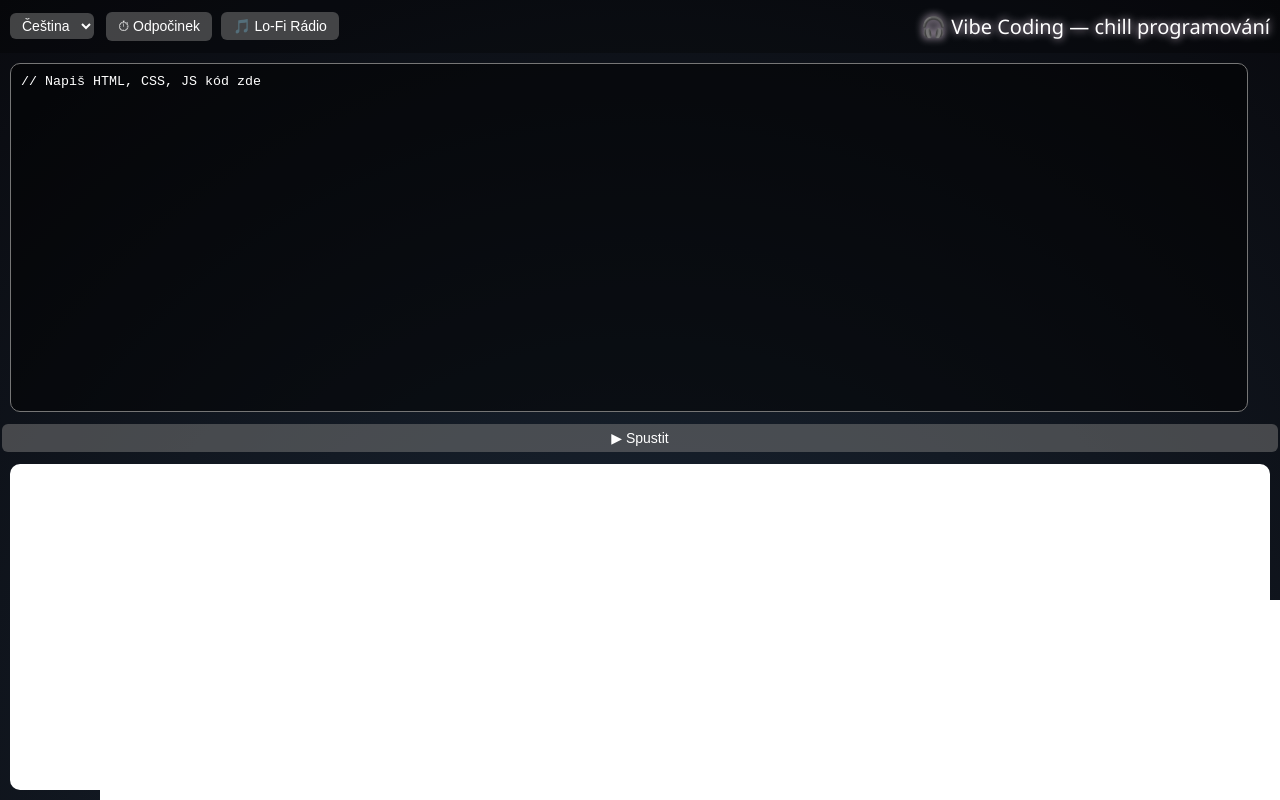
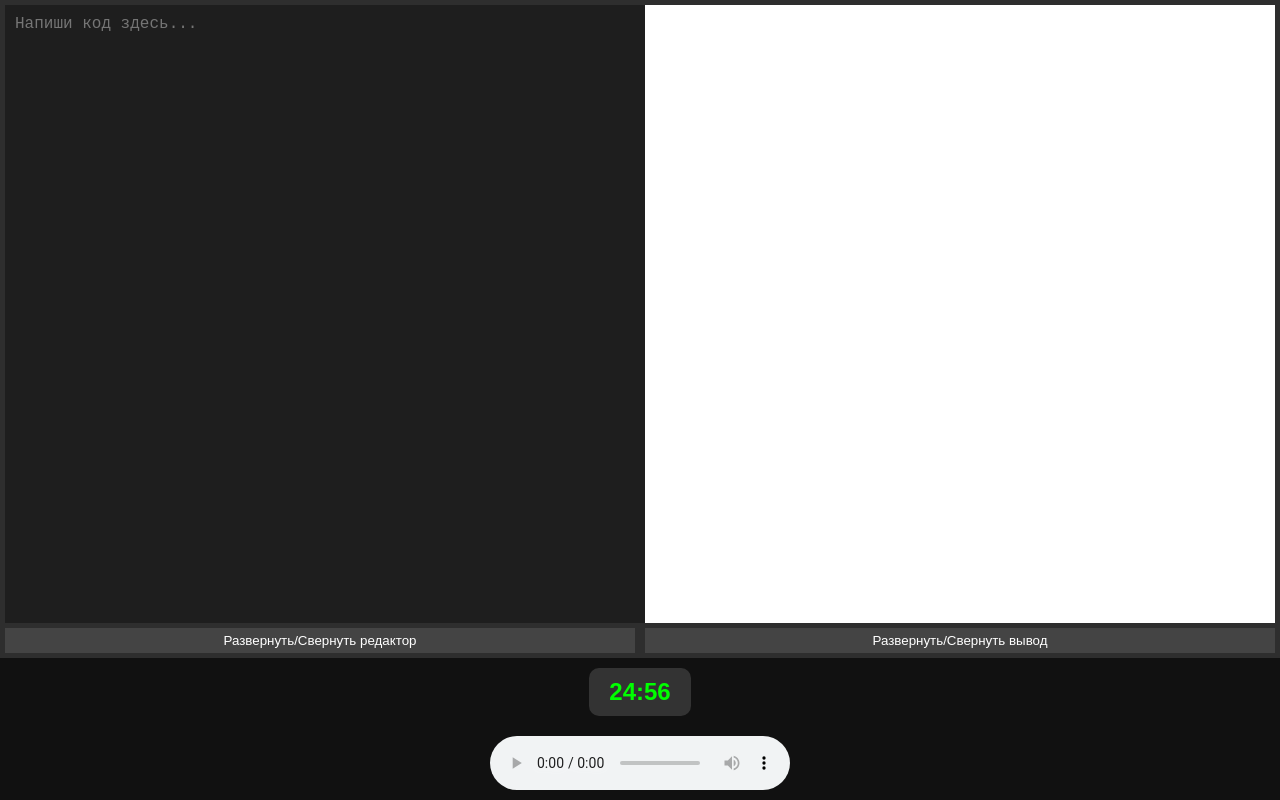
Before and after one commit to Ira4a/ZP, a plain HTML site: page index.html in a window 1280 px wide. Drawn offline with Linux system fonts and the light colour scheme.

Commit message:
Update index.html

```diff
--- a/index.html
+++ b/index.html
@@ -1,162 +1,89 @@
 <!DOCTYPE html>
-<html lang="cs">
+<html lang="en">
 <head>
 <meta charset="UTF-8">
-  <title>Vibe Coding</title>
+<meta name="viewport" content="width=device-width, initial-scale=1.0">
+<title>Vibe Coding 2.0</title>
 <style>
-    body {
-      margin: 0;
-      font-family: 'Segoe UI', sans-serif;
-      background: radial-gradient(circle at bottom, #1b2735 0%, #090a0f 100%);
-      color: white;
-      display: flex;
-      flex-direction: column;
-      height: 100vh;
-      overflow: hidden;
-    }
-    /* Звёзды для атмосферы */
-    .stars {
-      width: 1px;
-      height: 1px;
-      background: transparent;
-      box-shadow:
-        100px 200px #fff, 300px 400px #fff, 500px 100px #fff,
-        700px 300px #fff, 900px 500px #fff, 1100px 200px #fff;
-      animation: animStar 50s linear infinite;
-      position: absolute;
-      top:0; left:0;
-      width:100%; height:100%;
-      pointer-events:none;
-    }
-    @keyframes animStar {
-      from { transform: translateY(0px); }
-      to { transform: translateY(-2000px); }
-    }
+  body { margin:0; font-family: 'Arial', sans-serif; background: #1e1e1e; color: #eee; }
+  .container { display:flex; flex-direction:column; height:100vh; }
 
-    header {
-      text-align: center;
-      padding: 10px;
-      font-size: 20px;
-      background: rgba(0,0,0,0.3);
-      animation: glow 3s ease-in-out infinite alternate;
-      display: flex;
-      justify-content: space-between;
-      align-items: center;
-    }
-    @keyframes glow {
-      from { text-shadow: 0 0 5px #fff; }
-      to { text-shadow: 0 0 20px #ff9dff; }
-    }
+  /* Horizontal editor + output */
+  .editor-output { display:flex; flex:1; overflow:hidden; background:#2e2e2e; }
+  .pane { flex:1; margin:5px; display:flex; flex-direction:column; }
+  textarea { flex:1; width:100%; resize:none; background:#1e1e1e; color:#cfcfcf; border:none; padding:10px; font-family: monospace; font-size:16px; }
+  iframe { flex:1; border:none; background:#fff; }
+  .merge-btn { background:#444; color:#fff; border:none; padding:5px; cursor:pointer; margin-top:5px; }
 
-    #editor {
-      flex: 1;
-      margin: 10px;
-      padding: 10px;
-      background: rgba(0,0,0,0.5);
-      border-radius: 10px;
-      width: 95%;
-      color: white;
-      font-family: monospace;
-      resize: none;
-    }
+  /* Timer */
+  .timer-container { display:flex; justify-content:center; align-items:center; padding:10px; background:#111; }
+  .timer { font-size:24px; font-weight:bold; background:#333; padding:10px 20px; border-radius:10px; color:#0f0; }
 
-    #output-frame {
-      flex: 1;
-      margin: 10px;
-      border-radius: 10px;
-      border: none;
-      background: white;
-    }
-
-    button {
-      margin: 2px;
-      padding: 6px 12px;
-      border: none;
-      border-radius: 6px;
-      background: #77777788; /* нейтральный цвет */
-      color: white;
-      font-size: 14px;
-      cursor: pointer;
-      transition: 0.3s;
-    }
-    button:hover {
-      background: #999999cc;
-      transform: scale(1.05);
-    }
-
-    select {
-      padding: 4px 8px;
-      border-radius: 6px;
-      border: none;
-      font-size: 14px;
-      background: #77777788;
-      color: white;
-      margin-right: 5px;
-    }
+  /* Radio */
+  .radio-container { display:flex; justify-content:center; padding:10px; background:#111; }
+  audio { outline:none; }
 </style>
 </head>
 <body>
-  <div class="stars"></div>
+<div class="container">
+  <div class="editor-output" id="editorOutput">
+    <div class="pane">
+      <textarea id="code" placeholder="Напиши код здесь..."></textarea>
+      <button class="merge-btn" onclick="toggleMerge('code')">Развернуть/Свернуть редактор</button>
+    </div>
+    <div class="pane">
+      <iframe id="output"></iframe>
+      <button class="merge-btn" onclick="toggleMerge('output')">Развернуть/Свернуть вывод</button>
+    </div>
+  </div>
 
-  <header>
-    <div>
-      <select id="lang-select" onchange="changeLanguage()">
-        <option value="cs" selected>Čeština</option>
-        <option value="en">English</option>
-      </select>
-      <button id="rest-btn" onclick="toggleRest()">⏱ Odpočinek</button>
-      <button id="music-btn" onclick="toggleMusic()">🎵 Lo-Fi Rádio</button>
+  <div class="timer-container">
+    <div class="timer" id="timer">25:00</div>
   </div>
-    <div id="title">🎧 Vibe Coding — chill programování</div>
-  </header>
 
-  <!-- Музыка Lo-Fi -->
-  <audio id="bg-music" loop>
-    <source src="https://listen.radioking.com/radio/80207/stream/80010" type="audio/mpeg">
-    Tvůj prohlížeč nepodporuje audio.
+  <div class="radio-container">
+    <audio controls autoplay loop>
+      <source src="https://icecast.lofi-radio.com/lofi.mp3" type="audio/mpeg">
+      Your browser does not support the audio element.
     </audio>
-  <textarea id="editor">// Napiš HTML, CSS, JS kód zde</textarea>
-  <button id="run-btn" onclick="runCode()">▶ Spustit</button>
-  <iframe id="output-frame"></iframe>
+  </div>
+</div>
 
 <script>
-    // Тексты на языках
-    const texts = {
-      cs: { title: "🎧 Vibe Coding — chill programování", run:"▶ Spustit", rest:"⏱ Odpočinek", music:"🎵 Lo-Fi Rádio" },
-      en: { title: "🎧 Vibe Coding — chill coding", run:"▶ Run", rest:"⏱ Rest", music:"🎵 Lo-Fi Radio" }
-    };
-    let currentLang = "cs";
+// Компиляция/отображение кода
+const codeArea = document.getElementById('code');
+const outputFrame = document.getElementById('output');
+codeArea.addEventListener('input', () => {
+    const code = codeArea.value;
+    outputFrame.srcdoc = code;
+});
 
-    function changeLanguage(){
-      currentLang = document.getElementById("lang-select").value;
-      document.getElementById("title").innerText = texts[currentLang].title;
-      document.getElementById("run-btn").innerText = texts[currentLang].run;
-      document.getElementById("rest-btn").innerText = texts[currentLang].rest;
-      document.getElementById("music-btn").innerText = texts[currentLang].music;
+// Merge/expand
+function toggleMerge(pane) {
+    const editorOutput = document.getElementById('editorOutput');
+    const panes = editorOutput.querySelectorAll('.pane');
+    if (pane === 'code') {
+        panes[0].style.flex = panes[0].style.flex === '1' ? '10' : '1';
+        panes[1].style.flex = panes[0].style.flex === '10' ? '0' : '1';
+    } else {
+        panes[1].style.flex = panes[1].style.flex === '1' ? '10' : '1';
+        panes[0].style.flex = panes[1].style.flex === '10' ? '0' : '1';
+    }
 }
 
-    function runCode(){
-      const code = document.getElementById("editor").value;
-      const frame = document.getElementById("output-frame");
-      frame.srcdoc = code;
+// Таймер отдыха (пример: 25 минут)
+let timerDuration = 25 * 60; // секунд
+const timerEl = document.getElementById('timer');
+function startTimer() {
+    const interval = setInterval(() => {
+        const minutes = Math.floor(timerDuration / 60).toString().padStart(2,'0');
+        const seconds = (timerDuration % 60).toString().padStart(2,'0');
+        timerEl.textContent = `${minutes}:${seconds}`;
+        if(timerDuration <= 0){ clearInterval(interval); }
+        timerDuration--;
+    }, 1000);
 }
-
-    function toggleMusic(){
-      const music = document.getElementById("bg-music");
-      if(music.paused) music.play();
-      else music.pause();
-    }
-
-    // Таймер отдыха
-    let restActive = false;
-    function toggleRest(){
-      restActive = !restActive;
-      if(restActive){
-        alert(currentLang==="cs"?"Odpočinek zapnut":"Rest started");
-      } else {
-        alert(currentLang==="cs"?"Odpočinek ukončen":"Rest ended");
-      }
-    }
+startTimer();
 </script>
 </body>
 </html>
```
Lines whose indentation alone changed are shown as unchanged.
